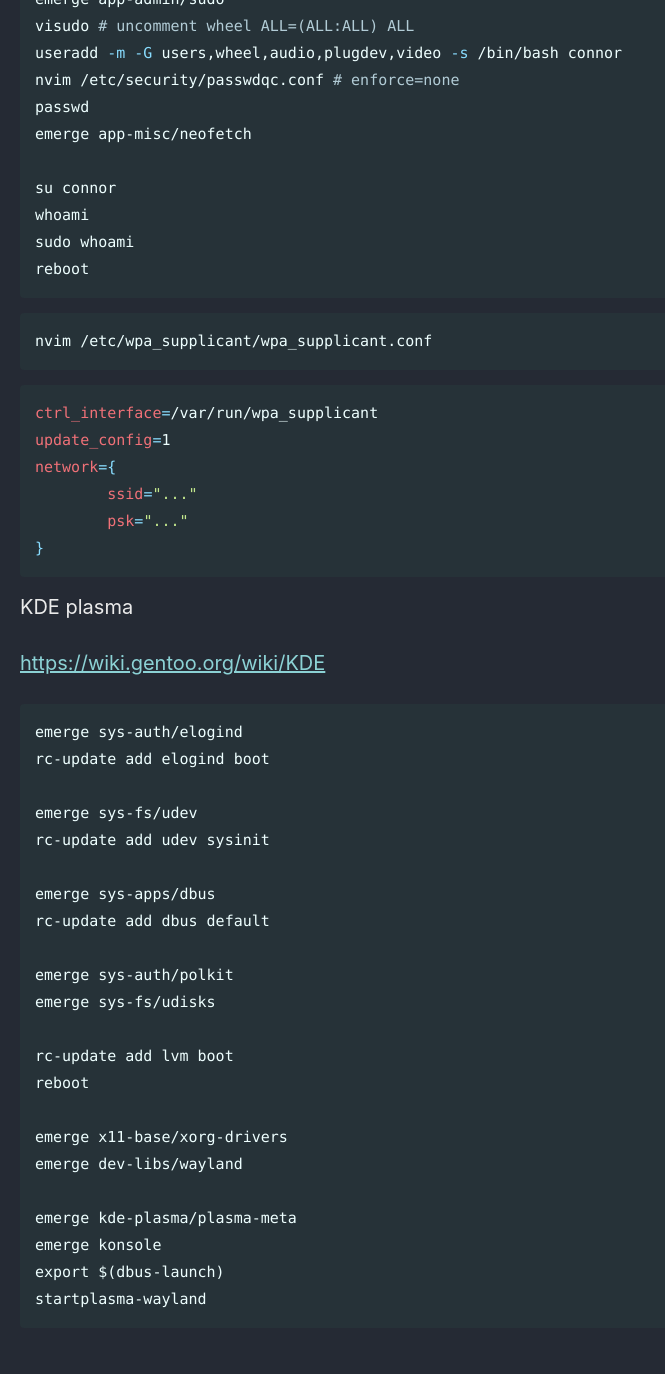
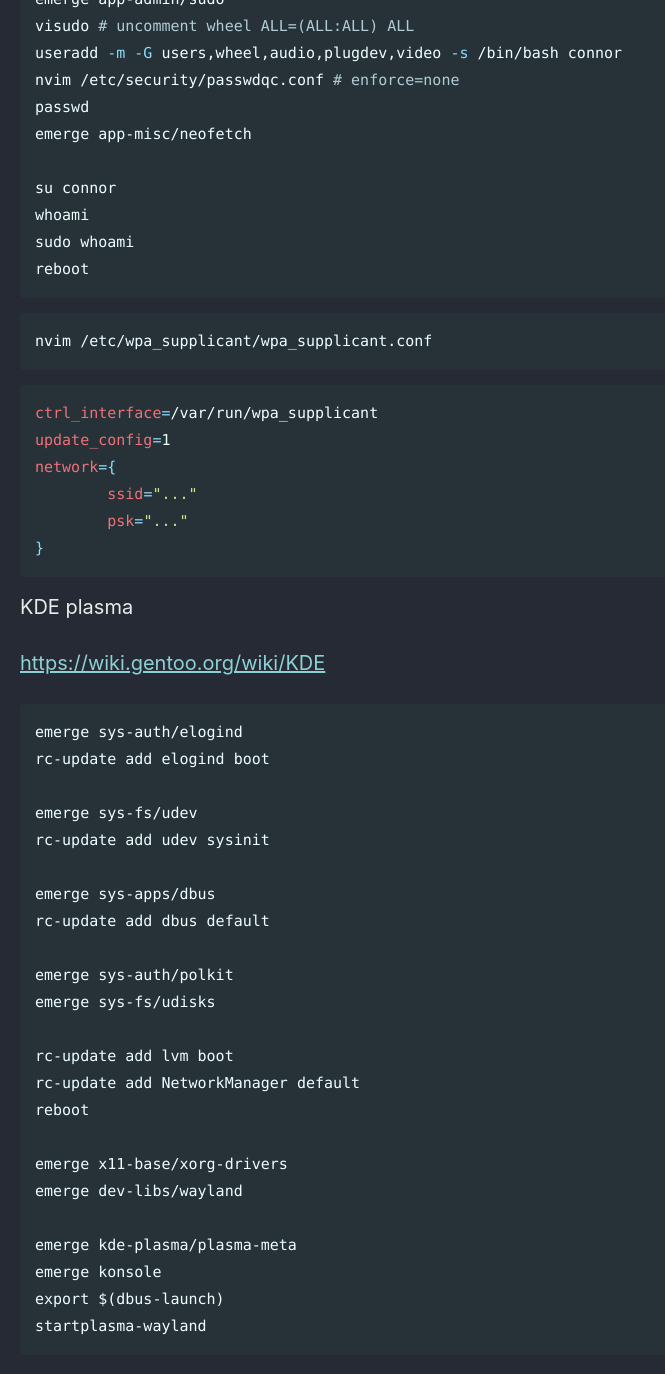
Before and after one commit to Connor-McCartney/Connor-McCartney.github.io, a Jekyll site: the page built from _pages/misc/gentoo.md, in a window 1280 px wide and 1400 px high, scrolled down 4941 px. Shown: the top 1374 px of the window, without its empty margins (0-665 px from the left). Built offline with Jekyll 4.4.1, drawn with Linux system fonts in a browser that asks for light colours; cached includes are drawn as plain includes; our own code applies the rules of GitHub Pages for plain Markdown files.

Commit message:
Update gentoo.md

```diff
--- a/_pages/misc/gentoo.md
+++ b/_pages/misc/gentoo.md
@@ -264,6 +264,7 @@ emerge sys-auth/polkit
 emerge sys-fs/udisks
 
 rc-update add lvm boot
+rc-update add NetworkManager default
 reboot
 
 emerge x11-base/xorg-drivers
```
